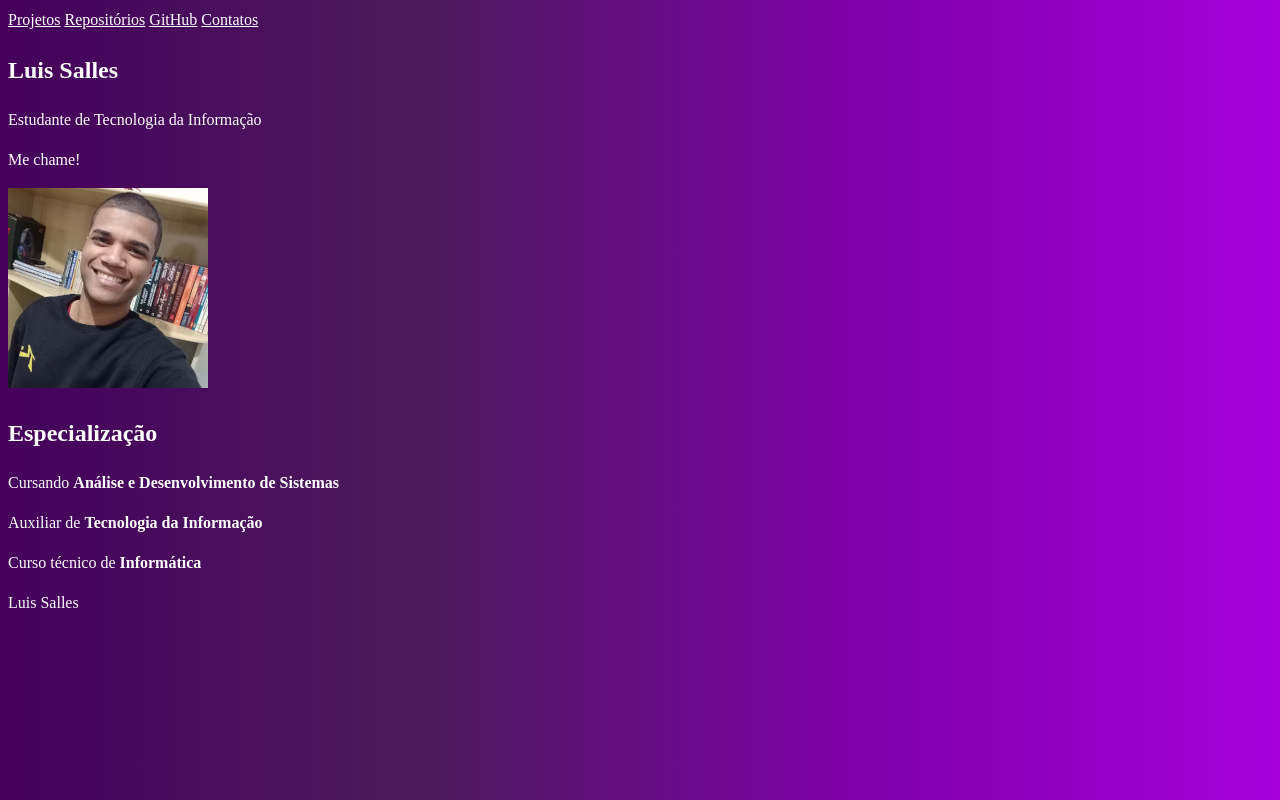
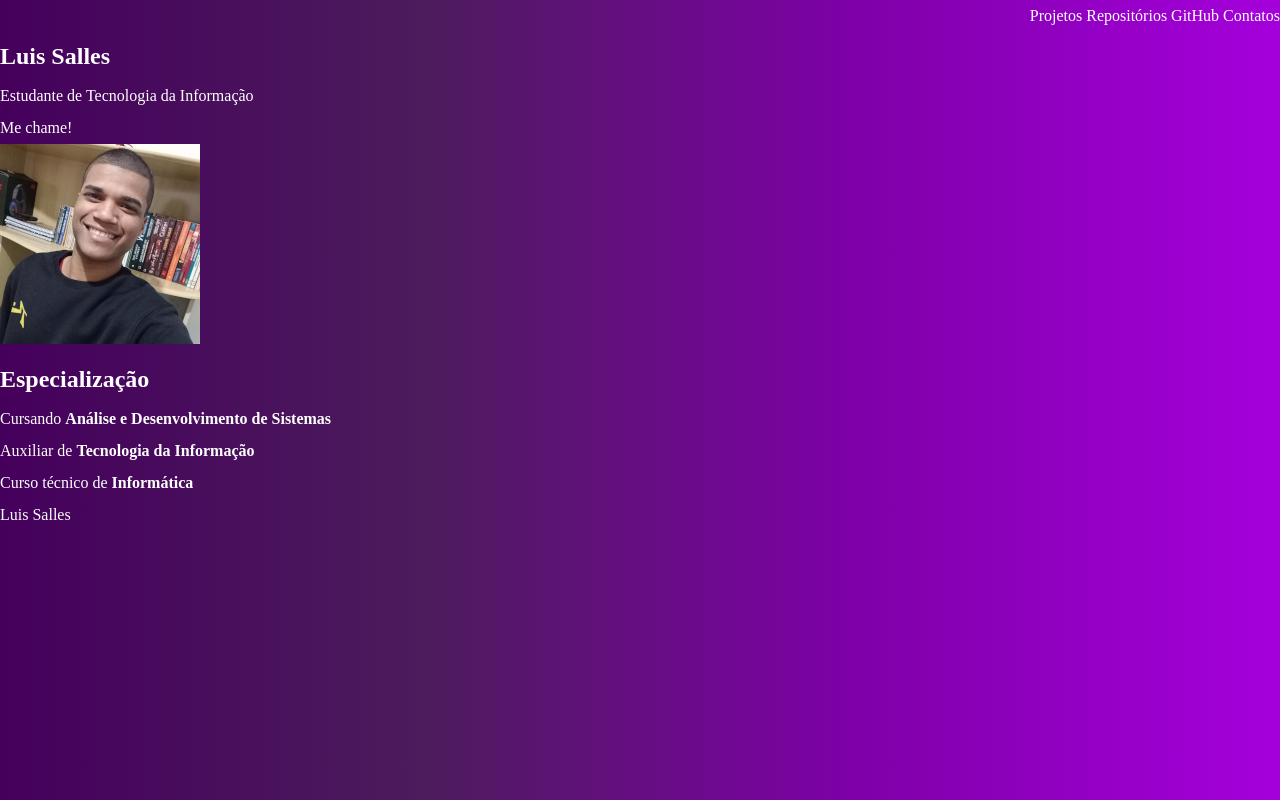
Before and after one commit to LuisSallles/landing-page, a plain HTML site: page index.html in a window 1280 px wide. Drawn offline with Linux system fonts and the light colour scheme.

Commit message:
atualizei

```diff
--- a/index.html
+++ b/index.html
@@ -12,12 +12,12 @@
 <body>
 
     <!--Cabeçalho-->
-    <header class="cabeçalho">
-        <nav class="cabeçalho-menu">
-            <a class="cabeçalho-menu-item"href="#">Projetos</a>
-            <a class="cabeçalho-menu-item"href="#">Repositórios</a>
-            <a class="cabeçalho-menu-item"href="#">GitHub</a>
-            <a class="cabeçalho-menu-item"href="#">Contatos</a>
+    <header class="cabecalho">
+        <nav class="cabecalho-menu">
+            <a class="cabecalho-menu-item"href="#">Projetos</a>
+            <a class="cabecalho-menu-item"href="#">Repositórios</a>
+            <a class="cabecalho-menu-item"href="#">GitHub</a>
+            <a class="cabecalho-menu-item"href="#">Contatos</a>
         </nav>
     </header>
 
--- a/style.css
+++ b/style.css
@@ -4,8 +4,15 @@
 @import url('https://fonts.googleapis.com/css2?family=Righteous&family=Sarala:wght@400;700&display=swap');
 
 * {
+   margin: 0;
+   padding: 0;
+   text-decoration: none;
    background-image: linear-gradient(to right, #45005C, #4C1C5C, #7E00A8, #A500DB);
    background-attachment: fixed;
    color: white;
-   line-height: 1.5;
+   line-height: 2;
 }
+
+.cabecalho {
+    text-align: end;
+}
```
